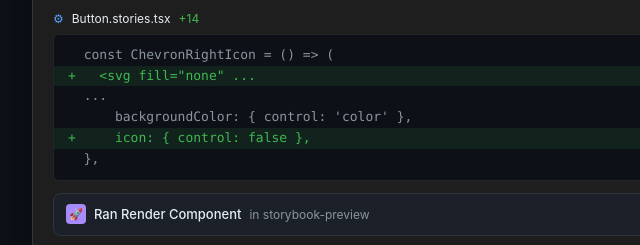
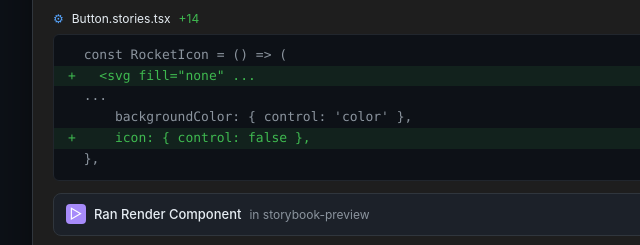
Before and after one commit to matipojo/simple-storybook-preview-mcp, a website: page docs/index.html in a window 1280 px wide. Shown: the part 633-878 px from the top of the page, 202-842 px from the left. Drawn offline with Linux system fonts and the light colour scheme.

Commit message:
Fix demo icons: run icon for tool call, rename ChevronRightIcon to RocketIcon

```diff
--- a/docs/index.html
+++ b/docs/index.html
@@ -209,7 +209,8 @@
       display: flex;
       align-items: center;
       justify-content: center;
-      font-size: 11px;
+      font-size: 14px;
+      line-height: 1;
       color: #fff;
       flex-shrink: 0;
     }
@@ -583,7 +584,7 @@
             <span class="diff-stat">+14</span>
           </div>
           <div class="demo-diff">
-            <div class="line line-context">  const ChevronRightIcon = () =&gt; (</div>
+            <div class="line line-context">  const RocketIcon = () =&gt; (</div>
             <div class="line line-added">+   &lt;svg fill="none" ...</div>
             <div class="line line-context">  ...</div>
             <div class="line line-context">      backgroundColor: { control: 'color' },</div>
@@ -593,7 +594,7 @@
         </div>
 
         <div class="demo-tool-call">
-          <div class="tool-icon">&#128640;</div>
+          <div class="tool-icon">&#9655;</div>
           <span class="tool-label">Ran Render Component</span>
           <span class="tool-server">in storybook-preview</span>
           <span class="tool-chevron">&#8964;</span>
```
